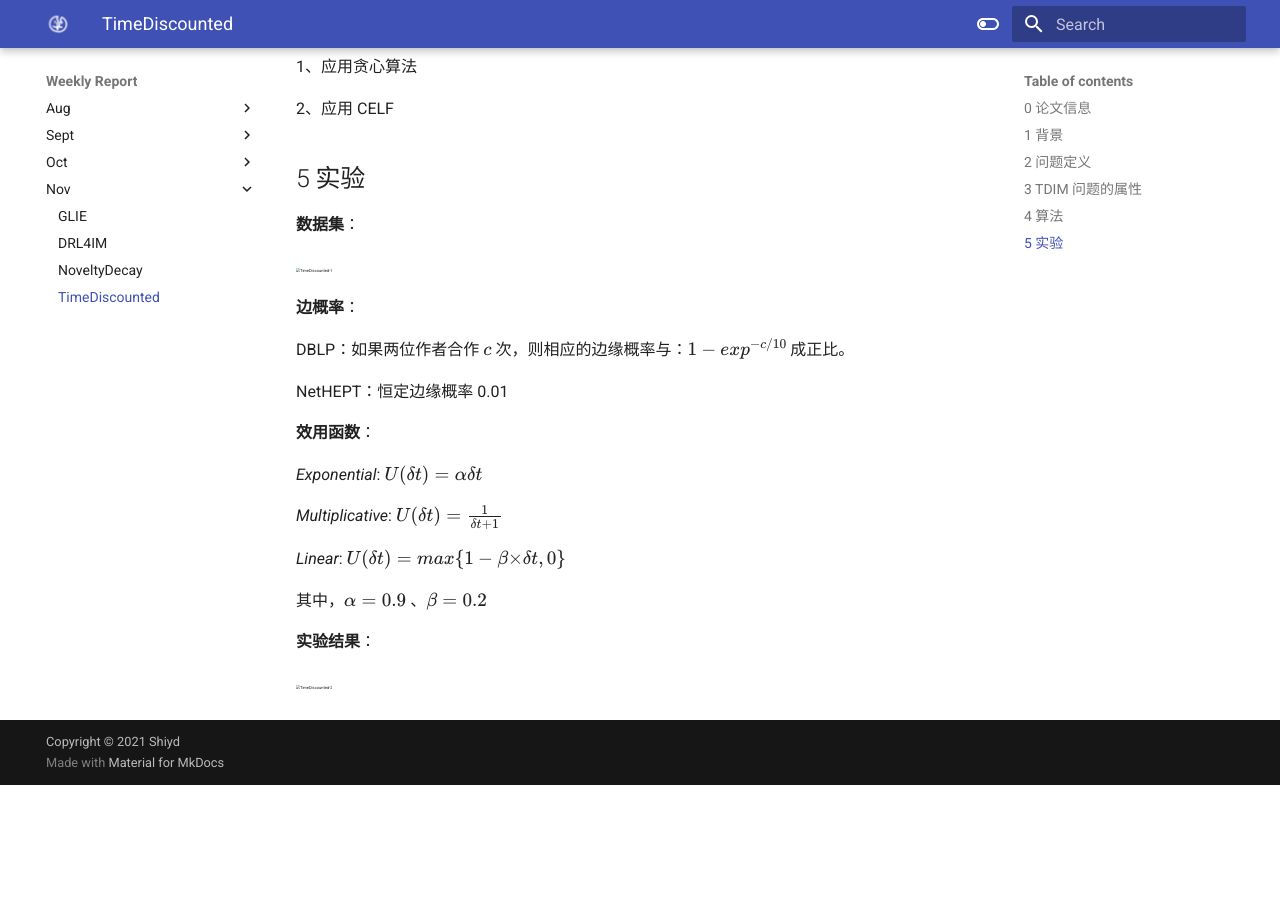
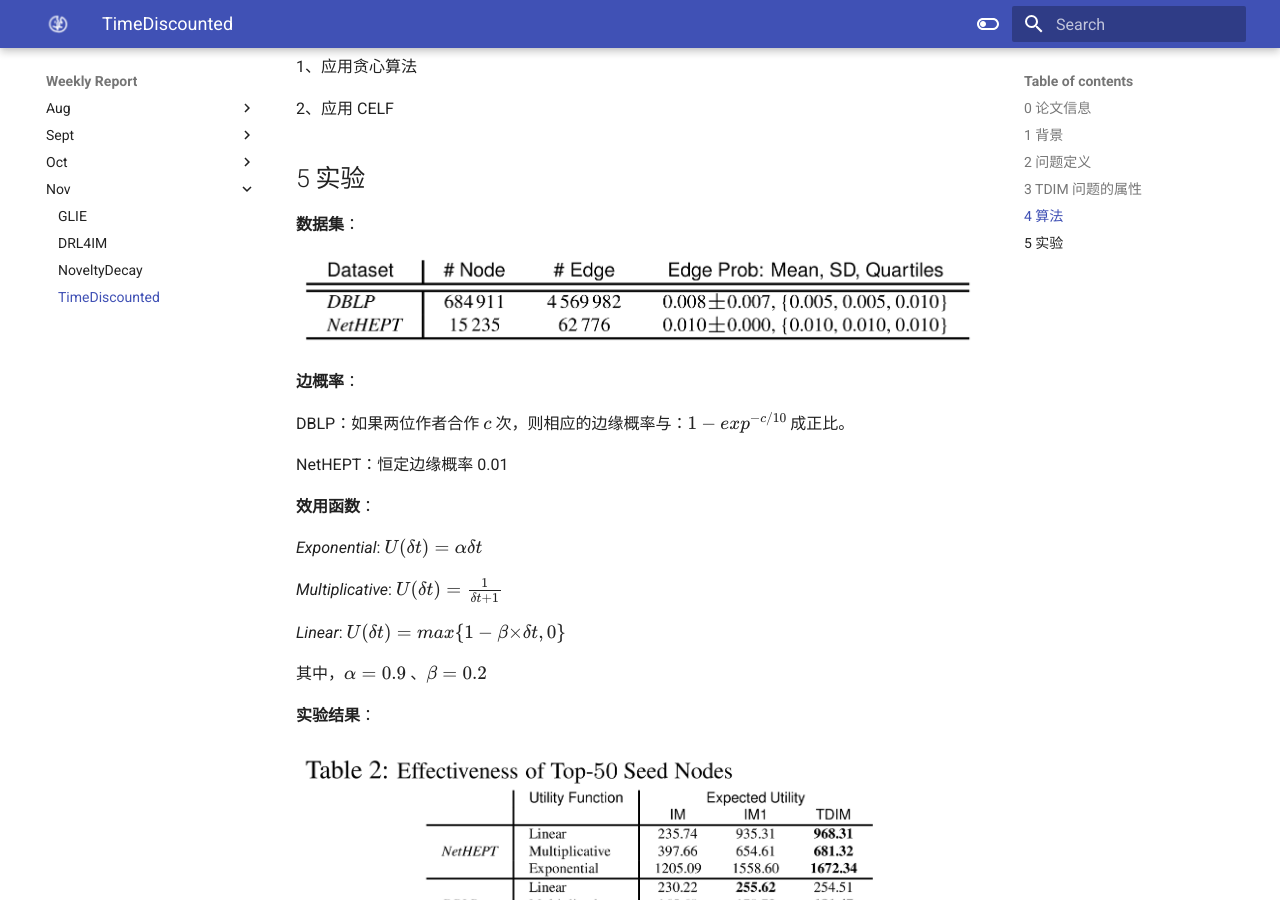
Before and after one commit to Shi-D/Blog, an MkDocs documentation site: the page built from docs/weekly-report/nov/TimeDiscounted.md, in a window 1280 px wide and 900 px high, scrolled down 1159 px. Built offline with MkDocs 1.6.1 and Material for MkDocs 9.7.7, drawn with Linux system fonts in a browser that asks for light colours; before the commit the page ends 1944 px from its top, so only the background shows below that.

Commit message:
feat: update time-discounted

```diff
--- a/docs/weekly-report/nov/TimeDiscounted.md
+++ b/docs/weekly-report/nov/TimeDiscounted.md
@@ -60,7 +60,7 @@ $$
 
 **数据集**：
 
- <img src="./TimeDiscounted-1.png" alt="TimeDiscounted-1" style="zoom:25%;" />
+ <img src="../TimeDiscounted-1.png" alt="TimeDiscounted-1" style="zoom:25%;" />
 
 **边概率**：
 
@@ -80,4 +80,4 @@ NetHEPT：恒定边缘概率 0.01
 
 **实验结果**：
 
- <img src="./TimeDiscounted-2.png" alt="TimeDiscounted-2" style="zoom:25%;" />
+ <img src="../TimeDiscounted-2.png" alt="TimeDiscounted-2" style="zoom:25%;" />
```
